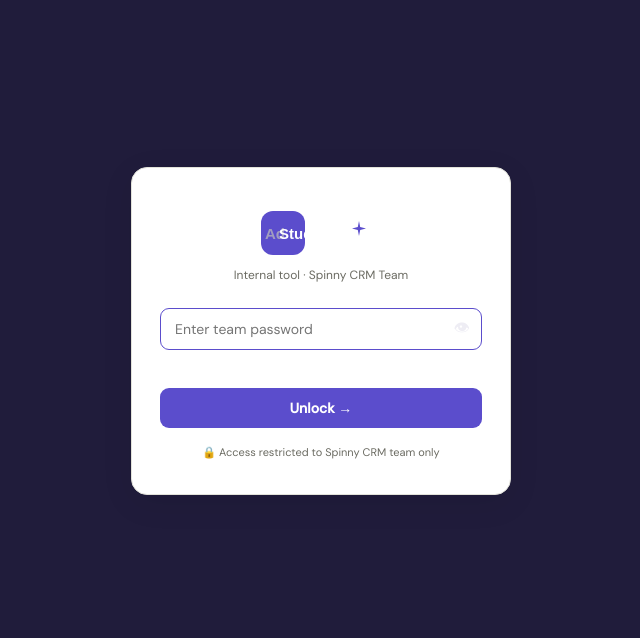
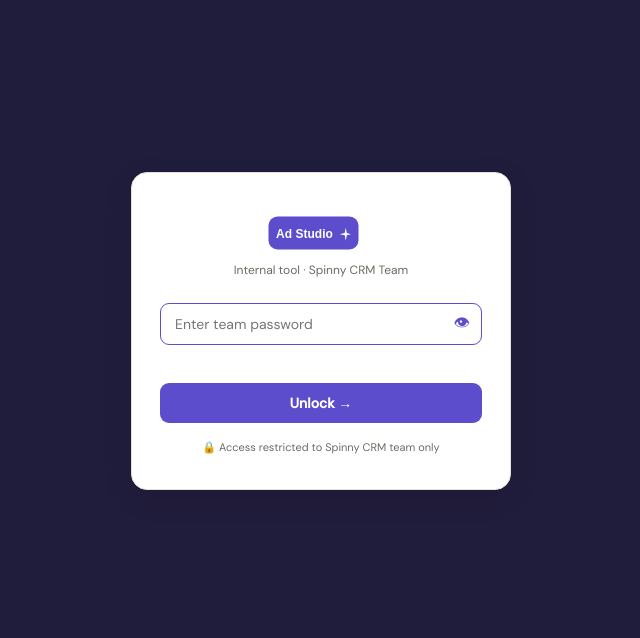
Before and after one commit to Sabhyajeet-Singh/Meta_AdStudio, a plain HTML site: page index.html in a window 1280 px wide. Shown: the part 69-707 px from the top of the page, without its empty margins (319-959 px from the left). Drawn offline with nearby package versions, Linux system fonts and the light colour scheme.

Commit message:
Update index.html

```diff
--- a/index.html
+++ b/index.html
@@ -294,18 +294,18 @@
     box-shadow:0 8px 32px rgba(0,0,0,0.08);
     text-align:center;
   ">
-    <svg width="160" height="60" viewBox="0 0 160 60" fill="none" xmlns="http://www.w3.org/2000/svg">
-  <!-- Purple rounded square background -->
-  <rect x="20" y="8" width="44" height="44" rx="12" fill="#5B4DCC"/>
-
-  <!-- "Ad" text (outside, muted) -->
-  <text x="24" y="36" font-family="sans-serif" font-size="15" font-weight="600" fill="#A09CC0">Ad</text>
-
-  <!-- "Studio" text (on top of rect, white) -->
-  <text x="38" y="36" font-family="sans-serif" font-size="15" font-weight="600" fill="white">Studio</text>
+   <svg width="120" height="50" viewBox="0 0 160 50" fill="none" xmlns="http://www.w3.org/2000/svg">
+  <!-- Purple rounded square background — wide enough for full "AdStudio" -->
+  <rect x="10" y="3" width="120" height="44" rx="12" fill="#5B4DCC"/>
+
+  <!-- "Ad" text (slightly transparent, peeking out feel) -->
+  <text x="20" y="32" font-family="sans-serif" font-size="16" font-weight="700" fill="white">Ad</text>
+
+  <!-- "Studio" text (full white) -->
+  <text x="46" y="32" font-family="sans-serif" font-size="16" font-weight="700" fill="white">Studio</text>
 
   <!-- Sparkle ✦ -->
-  <path d="M118 18 L119.2 24 L125 25.5 L119.2 27 L118 33 L116.8 27 L111 25.5 L116.8 24 Z" fill="#5B4DCC"/>
+  <path d="M113 18 L114.4 25 L120 26.5 L114.4 28 L113 35 L111.6 28 L105 26.5 L111.6 25 Z" fill="white"/>
 </svg>
         <div style="font-size:12px;color:#6b6b62;margin-bottom:1.8rem;">Internal tool · Spinny CRM Team</div>
 
@@ -326,7 +326,7 @@
         onfocus="this.style.borderColor='#2D2440'"
         onblur="this.style.borderColor='#5B4DCC'"
       />
-      <span onclick="togglePw()" style="position:absolute;right:12px;top:50%;transform:translateY(-50%);cursor:pointer;font-size:16px;user-select:none;" title="Show/hide password">👁</span>
+      <span onclick="togglePw()" style="position:absolute;right:12px;top:50%;transform:translateY(-50%);cursor:pointer;font-size:16px;user-select:none;color:#5B4DCC" title="Show/hide password">👁</span>
     </div>
 
     <div id="login-err" style="
@@ -340,7 +340,7 @@
       cursor:pointer;font-family:'DM Sans',sans-serif;
       transition:background .15s;
     "
-    onmouseover="this.style.background='#201c3b'"
+    onmouseover="this.style.background='#2d2661'"
     onmouseout="this.style.background='#5B4DCC'"
     >Unlock →</button>
 
```
